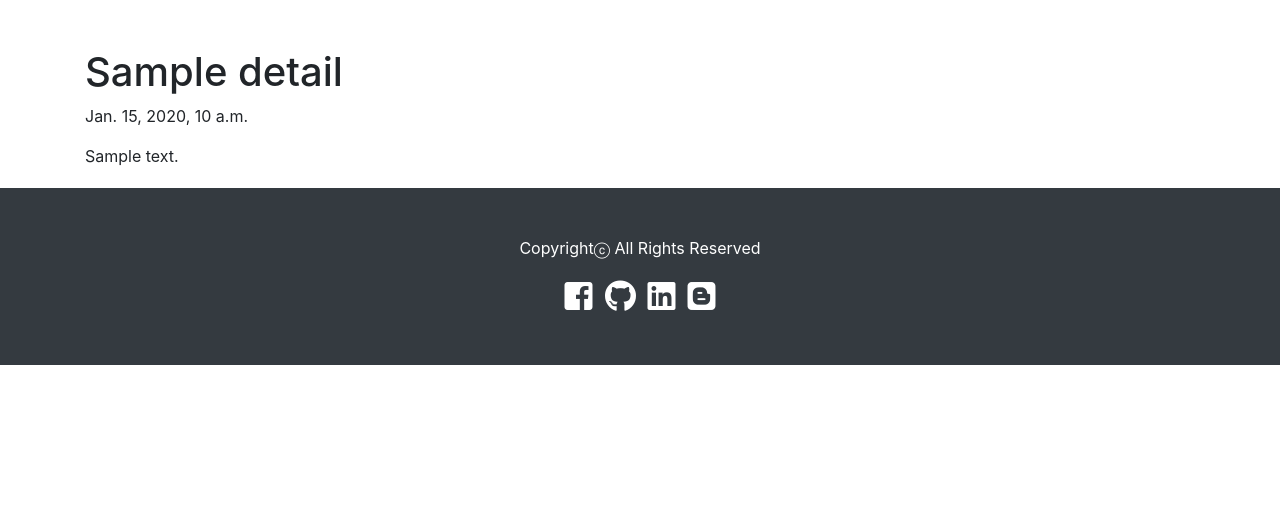
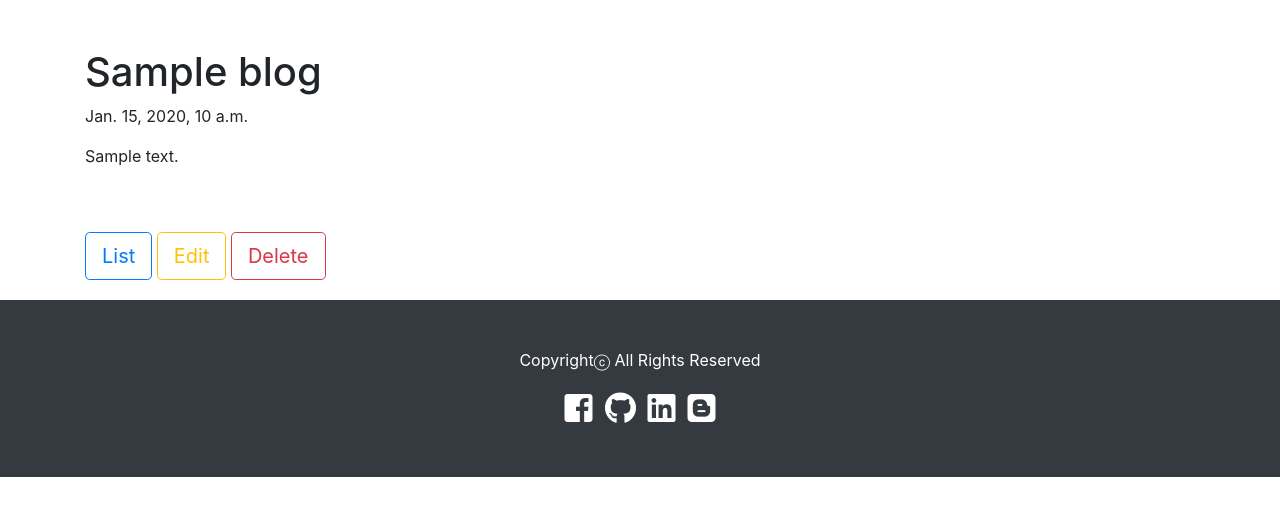
Before and after one commit to alstn2468/LikeLion_Blog_Project, a Django app: template blogapp/templates/detail.html in a window 1280 px wide. Shown: the part 56-572 px from the top of the page. Run offline with Django 3.2, Linux system fonts and the light colour scheme; a user stored in the database is signed in; tables that the repository leaves empty hold one stand-in row (values such as "Sample post"); the template is opened without the code that fills it: most values are stand-ins (such as "Sample title", 1, 10 or a date in 2020); data that the repository does not hold is empty; some libraries are stand-ins or nearby versions.

Commit message:
Add delete function

```diff
--- a/blogapp/templates/detail.html
+++ b/blogapp/templates/detail.html
@@ -9,9 +9,26 @@
     <br/><br/>
 
     <div class="container">
-        <h1> {{ details.title }} </h1>
-        <p> {{ details.pub_date }} </p>
-        <p> {{ details.body }} </p>
+        <h1> {{ blog.title }} </h1>
+        <p> {{ blog.pub_date }} </p>
+        <p> {{ blog.body }} </p>
+
+        <br><br>
+
+        {% if user.is_authenticated %}
+        <form action="{% url 'delete' blog.id %}" method="POST">
+            <button class="btn btn-outline-primary btn-lg">
+                <a href="{% url 'home' %}">List</a>
+            </button>
+            <button class="btn btn-outline-warning btn-lg">Edit</button>
+            {% csrf_token %}
+            <button class="btn btn-outline-danger btn-lg" type="submit">Delete</button>
+        </form>
+        {% else %}
+        <button type="button" class="btn btn-outline-primary btn-lg">
+            <a href="{% url 'home' %}">List</a>
+        </button>
+        {% endif %}
     </div>
 </body>
 {% endblock %}
--- a/blogapp/urls.py
+++ b/blogapp/urls.py
@@ -4,6 +4,8 @@ from . import views
 
 urlpatterns = [
     path('<int:blog_id>/', views.detail, name="detail"),
+    path('delete/<int:blog_id>/', views.delete, name="delete"),
+    path('edit/<int:blog_id>/', views.edit, name="edit"),
     path('new/', views.new, name="new"),
     path('create/', views.create, name="create"),
     path('search/', views.search, name="search"),
```
Also changed, not shown: blogapp/views.py (+14 -2 lines), README.md.
